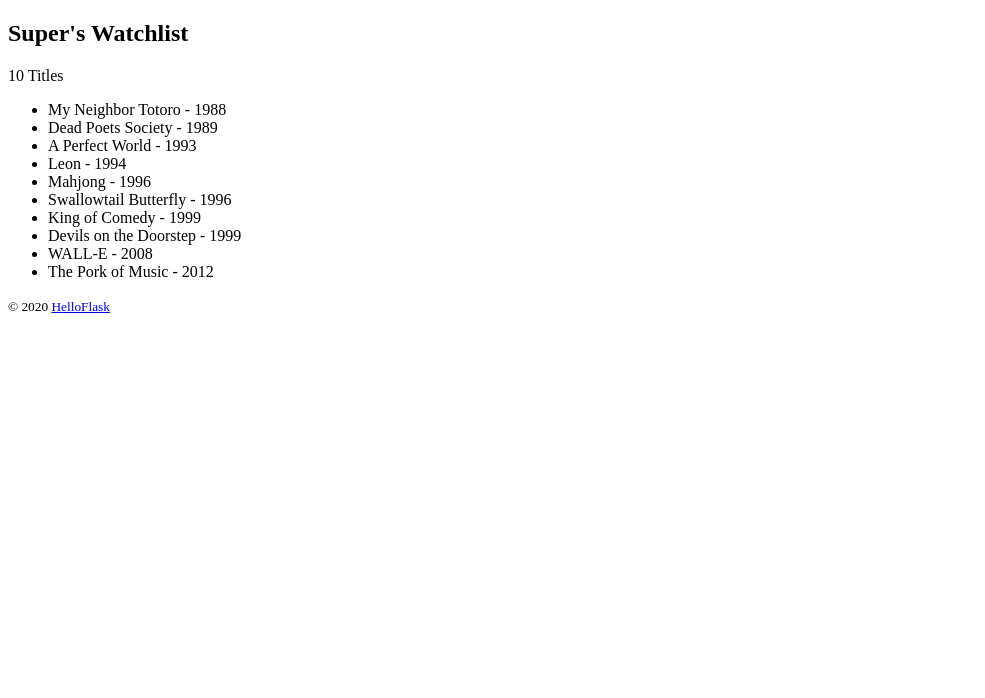
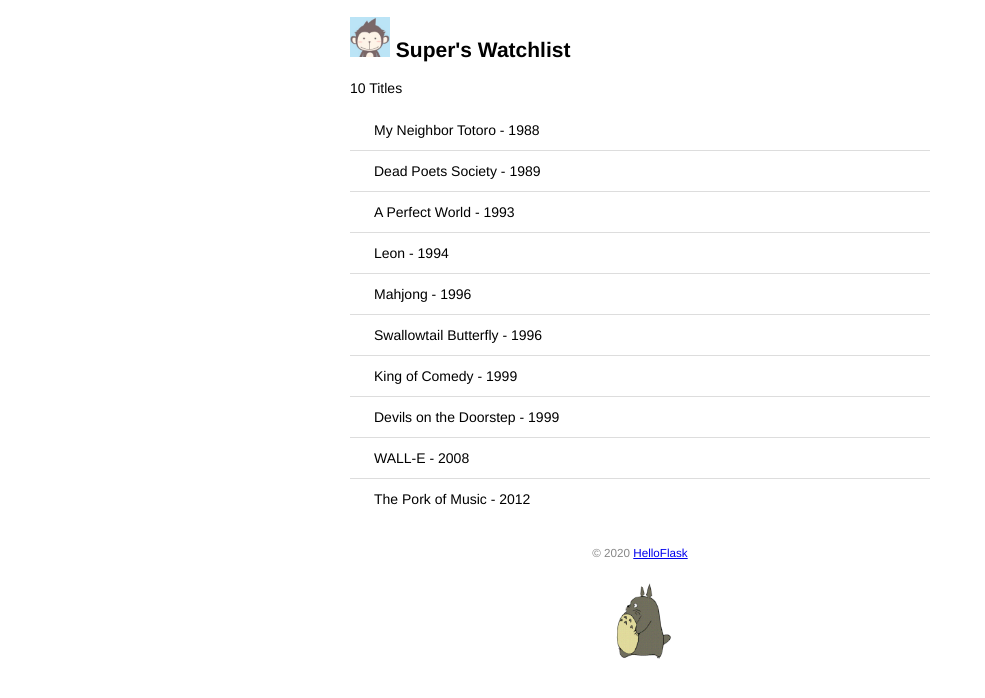
Before and after one commit to Suyongzhi1997/watchlist, a Flask app: page / in a window 1280 px wide. Shown: the top 698 px of the page, without its empty margins (0-985 px from the left). Run offline with Flask 2, Linux system fonts and the light colour scheme.

Commit message:
Add static files

```diff
--- /dev/null
+++ b/static/style.css
@@ -0,0 +1,48 @@
+/* 页面整体 */
+body {
+    margin: auto;
+    max-width: 580px;
+    font-size: 14px;
+    font-family: Helvetica, Arial, sans-serif;
+}
+
+/* 页脚 */
+footer {
+    color: #888;
+    margin-top: 15px;
+    text-align: center;
+    padding: 10px;
+}
+
+/* 头像 */
+.avatar {
+    width: 40px;
+}
+
+/* 电影列表 */
+.movie-list {
+    list-style-type: none;
+    padding: 0;
+    margin-bottom: 10px;
+    box-shadow: 0 2px 5px 0 rgba(0, 0, 0, 0.16), 0 2px 10px 0 rg ba(0, 0, 0, 0.12);
+}
+
+.movie-list li {
+    padding: 12px 24px;
+    border-bottom: 1px solid #ddd;
+}
+
+.movie-list li:last-child {
+    border-bottom: none;
+}
+
+.movie-list li:hover {
+    background-color: #f8f9fa;
+}
+
+/* 龙猫图片 */
+.totoro {
+    display: block;
+    margin: 0 auto;
+    height: 100px;
+}
--- a/templates/index.html
+++ b/templates/index.html
@@ -2,13 +2,18 @@
 <html lang="en">
 <head>
     <meta charset="UTF-8">
+    <link rel="icon" href="{{ url_for('static', filename='favicon.ico') }}">
     <title>{{ name }}'s Watchlist</title>
+    <link rel="stylesheet" href="{{ url_for('static', filename='style.css') }}" type="text/css">
 </head>
 <body>
-<h2>{{ name }}'s Watchlist</h2>
+<h2>
+    <img alt="Avatar" class="avatar" src="{{ url_for('static', filename='images/avatar.jpg') }}">
+    {{ name }}'s Watchlist
+</h2>
 {# 使用length过滤器获取movies变量的长度 #}
 <p>{{ movies|length }} Titles</p>
-<ul>
+<ul class="movie-list">
     {% for movie in movies %} {# 迭代 movies 变量 #}
         <li>{{ movie.title }} - {{ movie.year }}</li> {# 等同于movie['title'] #}
     {% endfor %}
@@ -16,5 +21,6 @@
 <footer>
     <small>&copy; 2020 <a href="http://helloflask.com/tutori al">HelloFlask</a></small>
 </footer>
+<img alt="Walking" class="totoro" src="{{ url_for('static', filename='images/totoro.gif') }}">
 </body>
 </html>
```
Also changed, not shown: static/favicon.ico (added), static/images/avatar.jpg (added), static/images/totoro.gif (added).
